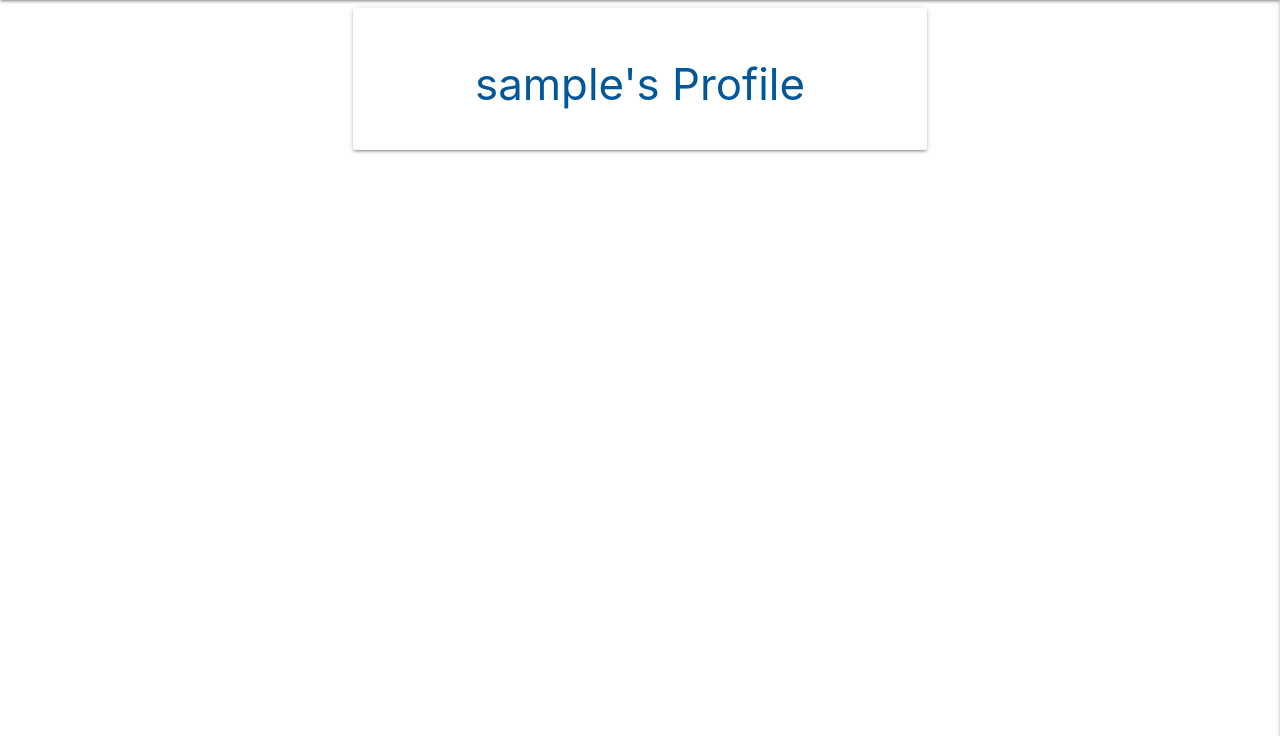
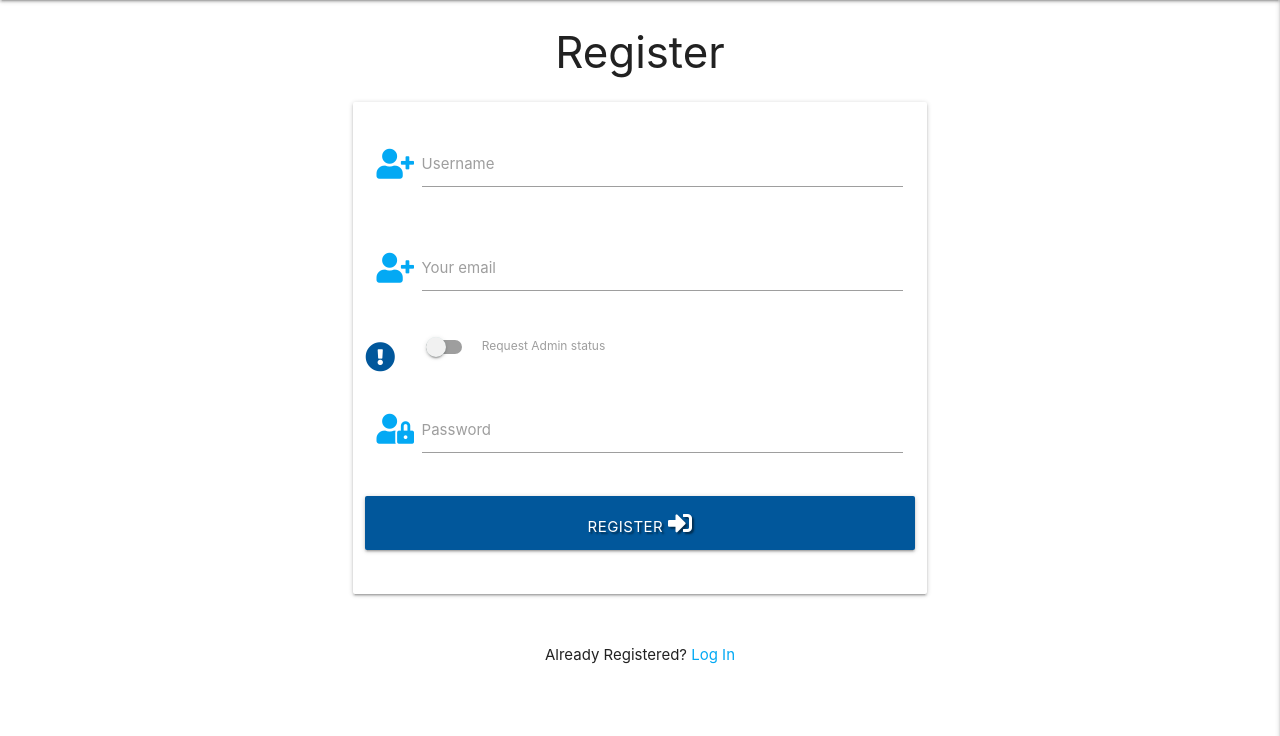
Before and after one commit to Davej66/book-club, a Flask app: page /profile/1 in a window 1280 px wide. Shown: the part 64-800 px from the top of the page. Run offline with Flask 2, Linux system fonts and the light colour scheme; the visitor is signed in with stand-in values (Sample User, id 1); a database or web service that is not in the repository returns one stand-in record (values such as "Sample title"); some libraries are stand-ins or nearby versions.

Commit message:
Updating profile.html styling

```diff
--- a/templates/profile.html
+++ b/templates/profile.html
@@ -1,13 +1,64 @@
 {% extends "base.html" %}
 {% block content %}
 
+    <h3 class="center-align">Register</h3>
+
     <div class="row">
-        <div class="col s12 m8 offset-m2">
+        <form class="col s12 m8 offset-m2" method="POST" action="{{ url_for('register') }}">
             <div class="card-panel">
-                <h3 class="center-align light-blue-text text-darken-4">
-                    {{ username }}'s Profile
-                </h3>
+                <!--Username-->
+                <div class="row">
+                    <div class="input-field col s12">
+                        <i class="fas fa-user-plus prefix light-blue-text darken-4"></i>
+                        <input id="username" name="username" type="text" minlength="5" maxlength="15" pattern="^[a-zA-Z0-9]{5,15}$" class="validate" required>
+                        <label for="username">Username</label>
+                      </div>
+                </div>
+                <!--email-->
+                <div class="row">
+                    <div class="input-field col s12">
+                        <i class="fas fa-user-plus prefix light-blue-text darken-4"></i>
+                        <input id="email" name="email" type="text" minlength="5" maxlength="30" pattern="^[a-zA-Z0-9@.]{5,30}$" class="validate" required>
+                        <label for="email">Your email</label>
+                      </div>
+                </div>
+                <!--Admin request toggle-->
+                <div class="row">
+                    <div class="input-field col-12">
+                        <div class="switch">
+                            <i class="fas fa-exclamation-circle prefix light-blue-text text-darken-4"></i>
+                            <label for="is_admin">
+                                <input type="checkbox" id="is_admin" name="is_admin">
+                                <span class="lever"></span>
+                                Request Admin status
+                            </label>
+                        </div>
+                    </div>
+                </div>
+                <!--password-->
+                <div class="row">
+                    <div class="input-field col s12">
+                        <i class="fas fa-user-lock prefix light-blue-text darken-4"></i>
+                        <input id="password" name="password" type="password" minlength="5" maxlength="15" pattern="^[a-zA-Z0-9]{5,15}$" class="validate" required>
+                        <label for="password">Password</label>
+                    </div>
+                </div>
+                <!--register-->
+                <div class="row">
+                    <button type="submit" class="col s12 btn-large light-blue darken-4 text-shadow">
+                        Register <i class="fas fa-sign-in-alt"></i>
+                    </button>
+                </div>
             </div>
+        </form>
+    </div>
+
+    <div class="row">
+        <div class="col s12">
+            <p class="center-align">
+                Already Registered?
+                <a href="{{ url_for('login') }}" class="light-blue-text text-darken-">Log In</a>
+            </p>
         </div>
     </div>
 
```
